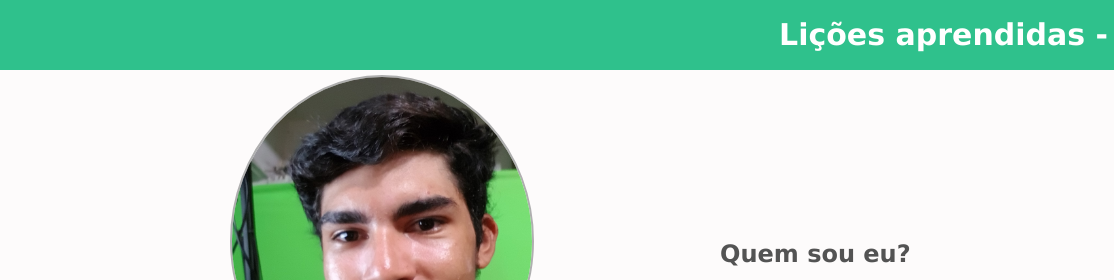
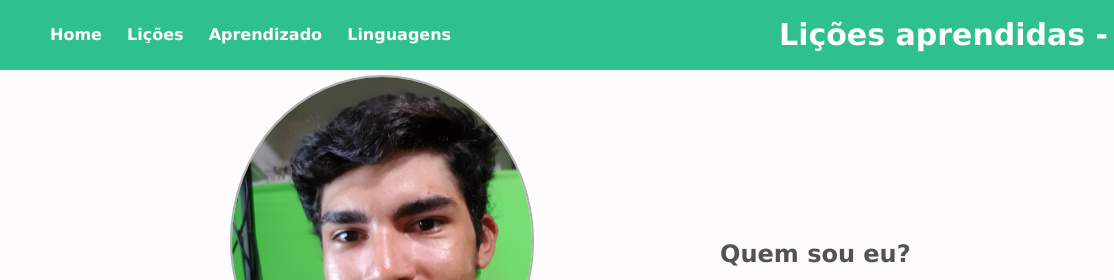
Before and after one commit to miguelretroz/lessons-learned, a website: page index.html in a window 1280 px wide. Shown: the top 280 px of the page, 0-1114 px from the left. Drawn offline with Linux system fonts and the light colour scheme.

Commit message:
Add nav link

```diff
--- a/index.html
+++ b/index.html
@@ -10,6 +10,12 @@
             <h1 id="titulo">Lições aprendidas -<a href="https://www.betrybe.com/" target="_blank">Trybe!<img src="./img/trybe_logo.png" alt="Logo trybe" width=45px></a></h1>
 
             <nav>
+                <ul>
+                    <li><a href="./index.html">Home</a></li>
+                    <li><a href="#listas_licoes">Lições</a></li>
+                    <li><a href="#aprendizado">Aprendizado</a></li>
+                    <li><a href="#tabela">Linguagens</a></li>
+                </ul>
             </nav>
         </header>
         <main>
@@ -29,7 +35,7 @@
                 <div class="clear"></div>
             </section>
 
-            <section>
+            <section id="listas_licoes">
                 <h1>Lições</h1>
 
                 <ol id="licoes_aprendidas">
@@ -61,7 +67,7 @@
                 <div class="clear"></div>
             </section>
 
-            <section>
+            <section id="aprendizado">
                 <article class="lado-esquerdo">
                     <p>Mussum Ipsum, cacilds vidis litro abertis. Mé faiz elementum girarzis, nisi eros vermeio. In elementis mé pra quem é amistosis quis leo. Paisis, filhis, espiritis santis. Diuretics paradis num copo é motivis de denguis. In elementis mé pra quem é amistosis quis leo. Paisis, filhis, espiritis santis. Diuretics paradis num copo é motivis de denguis.</p>
                 </article>
@@ -74,7 +80,7 @@
                 <div class="clear"></div>
             </section>
 
-            <section class="container_tabela">
+            <section id='tabela' class="container_tabela">
                 <h1>Linguagens de programação que já tive(ou não) contato</h1>
                 <table border="1">
                     <tr>
--- a/style.css
+++ b/style.css
@@ -57,6 +57,18 @@ tr:hover {
 
 h1 {
     margin: 0;
+}
+
+nav ul {
+    margin-top: 25px;
+}
+
+nav li {
+    display: inline-block;
+}
+
+nav li:hover a {
+    color: rgb(209, 209, 209);
 }
 
 .clear {
```
